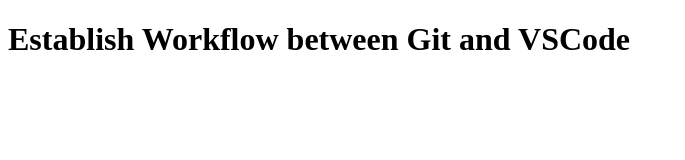
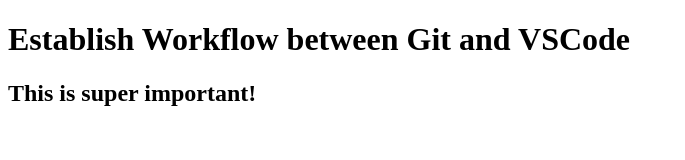
Before and after one commit to geogeorgiou/demo_html, a plain HTML site: page index.html in a window 1280 px wide. Shown: the whole page, without its empty margins (0-685 px from the left). Drawn offline with Linux system fonts and the light colour scheme.

Commit message:
Added h2 heading index html

```diff
--- a/index.html
+++ b/index.html
@@ -13,6 +13,7 @@
 
     <div class="title__container">
          <h1 class="title__heading">Establish Workflow between Git and VSCode</h1>
+         <h2 class="title__heading--secondary">This is super important!</h2>
     </div>
 
 </body>
```
